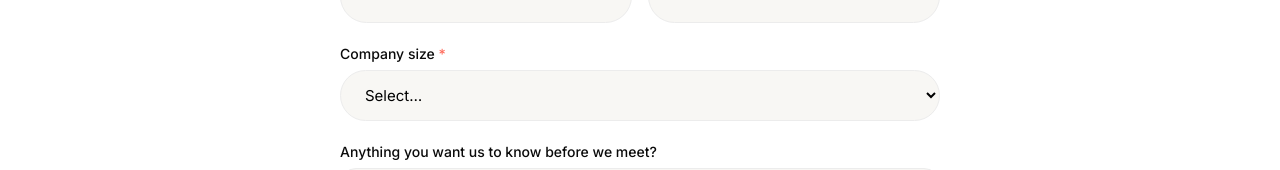
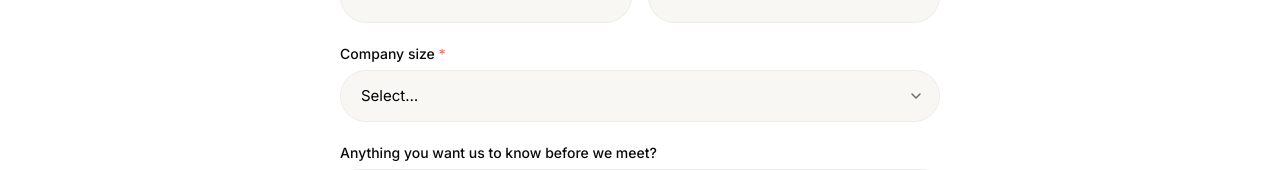
Before and after one commit to benjaminpalm/screndo-hemsida, a Next.js app: page /book-intro in a window 1280 px wide. Shown: the part 534-704 px from the top of the page. Built offline with nearby package versions, Linux system fonts and the light colour scheme.

Commit message:
fix dropdown arrow

```diff
--- a/app/book-intro/page.tsx
+++ b/app/book-intro/page.tsx
@@ -236,10 +236,16 @@ export default function BookIntro() {
                 <label style={labelStyle}>
                   Company size <span style={{ color: "#FF6B5C" }}>*</span>
                 </label>
+                <div style={{ position: "relative" }}>
                   <select
                     value={fields.companySize}
                     onChange={(e) => set("companySize", e.target.value)}
-                  style={{ ...inputStyle, appearance: "auto" }}
+                    style={{
+                      ...inputStyle,
+                      appearance: "none",
+                      paddingRight: "44px",
+                      cursor: "pointer",
+                    }}
                   >
                     <option value="">Select…</option>
                     <option value="1-50">1–50 employees</option>
@@ -247,6 +253,29 @@ export default function BookIntro() {
                     <option value="201-500">201–500 employees</option>
                     <option value="500+">500+ employees</option>
                   </select>
+                  <svg
+                    width="16"
+                    height="16"
+                    viewBox="0 0 16 16"
+                    fill="none"
+                    xmlns="http://www.w3.org/2000/svg"
+                    style={{
+                      position: "absolute",
+                      right: "16px",
+                      top: "50%",
+                      transform: "translateY(-50%)",
+                      pointerEvents: "none",
+                    }}
+                  >
+                    <path
+                      d="M4 6L8 10L12 6"
+                      stroke="#6B6B6B"
+                      strokeWidth="1.5"
+                      strokeLinecap="round"
+                      strokeLinejoin="round"
+                    />
+                  </svg>
+                </div>
                 {errors.companySize && (
                   <span style={errorStyle}>{errors.companySize}</span>
                 )}
```
Lines whose indentation alone changed are shown as unchanged.
